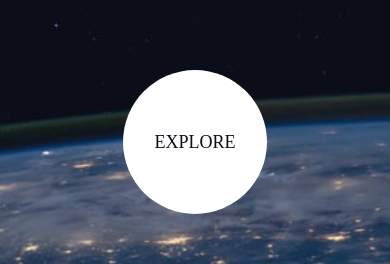
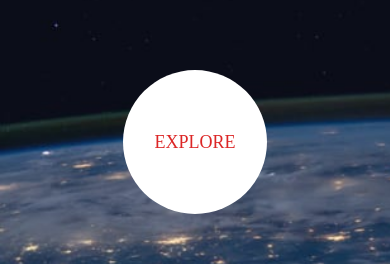
Before and after one commit to code-looney/space-app, a React (Vite) app: page / in a window 390 px wide. Shown: the part 445-709 px from the top of the page. Built offline with nearby package versions, Linux system fonts and the light colour scheme; a web font is replaced by a local one.

Commit message:
testing with config color

```diff
--- a/src/components/Home.jsx
+++ b/src/components/Home.jsx
@@ -32,7 +32,7 @@ const Home = () => {
                 onTouchEnd={() =>  context.setHover("")}
 
                 className='z-50 font-bellefair relative cursor-pointer uppercase text-[1.125rem] lg:text-[2rem]
-                text-veryDarkNavy w-[144px] lg:w-[272px] lg:min-h-[272px] min-h-[144px] rounded-full
+                text-red-600 w-[144px] lg:w-[272px] lg:min-h-[272px] min-h-[144px] rounded-full
                 flex justify-center items-center bg-white select-none'>{context.mainButtonText}</button>
                 {/* look for the right dimensions */}
                 <div className={`w-[480px] h-[480px] flex justify-center items-center rounded-full bg-${context.hover} opacity-[10%] absolute ease-in-out duration-700 z-40`}></div>
```
